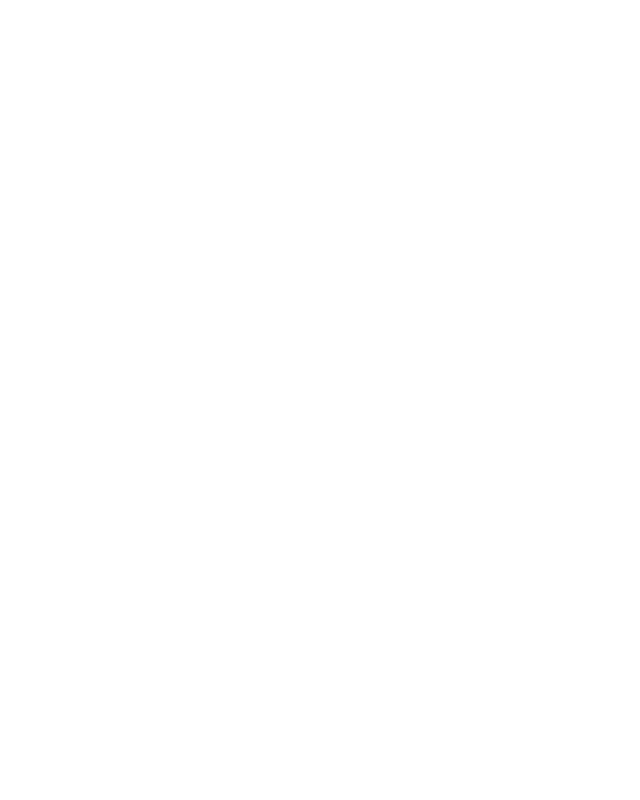
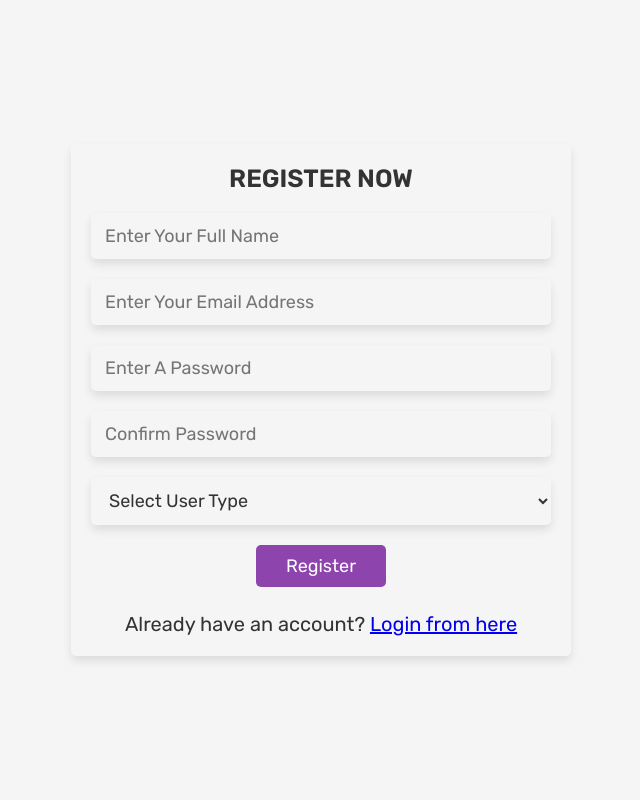
Before and after one commit to AhmedHafez7-Eng/Book-Store, a PHP site: page /register.php in a window 1280 px wide. Before the commit the part shown is empty. Shown: the whole page, without its empty margins (319-959 px from the left). Run offline with PHP 8.4, Linux system fonts and the light colour scheme; some libraries are stand-ins or nearby versions.

Commit message:
register page structure & styling

```diff
--- a/css/styles.css
+++ b/css/styles.css
@@ -45,3 +45,102 @@
 *::-webkit-scrollbar-thumb {
     background-color: var(--purple);
 }
+
+html {
+    font-size: 62.5%;
+    overflow-x: hidden;
+}
+
+.btn,
+.option-btn,
+.delete-btn,
+.white-btn {
+    display: inline-block;
+    margin: 1rem;
+    padding: 1rem 3rem;
+    cursor: pointer;
+    color: var(--white);
+    font-size: 1.8rem;
+    border-radius: .5rem;
+    -webkit-border-radius: .5rem;
+    -moz-border-radius: .5rem;
+    -ms-border-radius: .5rem;
+    -o-border-radius: .5rem;
+    text-transform: capitalize;
+}
+
+.white-btn,
+.btn {
+    background-color: var(--purple);
+}
+
+.delete-btn {
+    background-color: var(--red);
+}
+
+.btn:hover,
+.option-btn:hover,
+.delete-btn:hover {
+    background-color: var(--black);
+}
+
+.option-btn:hover {
+    background-color: var(--orange);
+}
+
+/* Register Page */
+.form-container {
+    min-height: 100vh;
+    background-color: var(--light-background);
+    display: flex;
+    justify-content: center;
+    align-items: center;
+    padding: 2rem;
+}
+
+.form-container form {
+    width: 50rem;
+    padding: 2rem;
+    border-radius: .5rem;
+    -webkit-border-radius: .5rem;
+    -moz-border-radius: .5rem;
+    -ms-border-radius: .5rem;
+    -o-border-radius: .5rem;
+    box-shadow: var(--box-shadow-custom);
+    /* border: var(--border-custom); */
+    background-color: var(--light-background);
+    text-align: center;
+}
+
+.form-container form h3 {
+    font-size: 2.5rem;
+    margin-bottom: 1rem;
+    text-transform: uppercase;
+    color: var(--black);
+}
+
+.form-container form .box {
+    width: 100%;
+    border-radius: .5rem;
+    -webkit-border-radius: .5rem;
+    -moz-border-radius: .5rem;
+    -ms-border-radius: .5rem;
+    -o-border-radius: .5rem;
+    background: var(--light-background);
+    padding: 1.2rem 1.4rem;
+    font-size: 1.8rem;
+    color: var(--black);
+    /* border: var(--border-custom); */
+    margin: 1rem 0;
+    box-shadow: var(--box-shadow-custom);
+}
+
+.form-container form p {
+    padding-top: 1.5rem;
+    font-size: 2rem;
+    color: var(--black);
+}
+
+.form-container form a {
+    text-decoration: underline;
+}
--- a/register.php
+++ b/register.php
@@ -19,7 +19,22 @@
 </head>
 
 <body>
-
+    <section class="form-container">
+        <form action="" method="post">
+            <h3>Register Now</h3>
+            <input type="text" name="name" placeholder="Enter Your Full Name" class="box" required>
+            <input type="email" name="email" placeholder="Enter Your Email Address" class="box" required>
+            <input type="password" name="password" placeholder="Enter A Password" class="box" required>
+            <input type="password" name="cpassword" placeholder="Confirm Password" class="box" required>
+            <select name="user_type" required class="box">
+                <option value="">Select User Type</option>
+                <option value="admin">Admin</option>
+                <option value="user">User</option>
+            </select>
+            <input type="submit" name="submit" value="Register" class="btn">
+            <p>Already have an account? <a href="login.php">Login from here</a></p>
+        </form>
+    </section>
 </body>
 
 </html>
```
